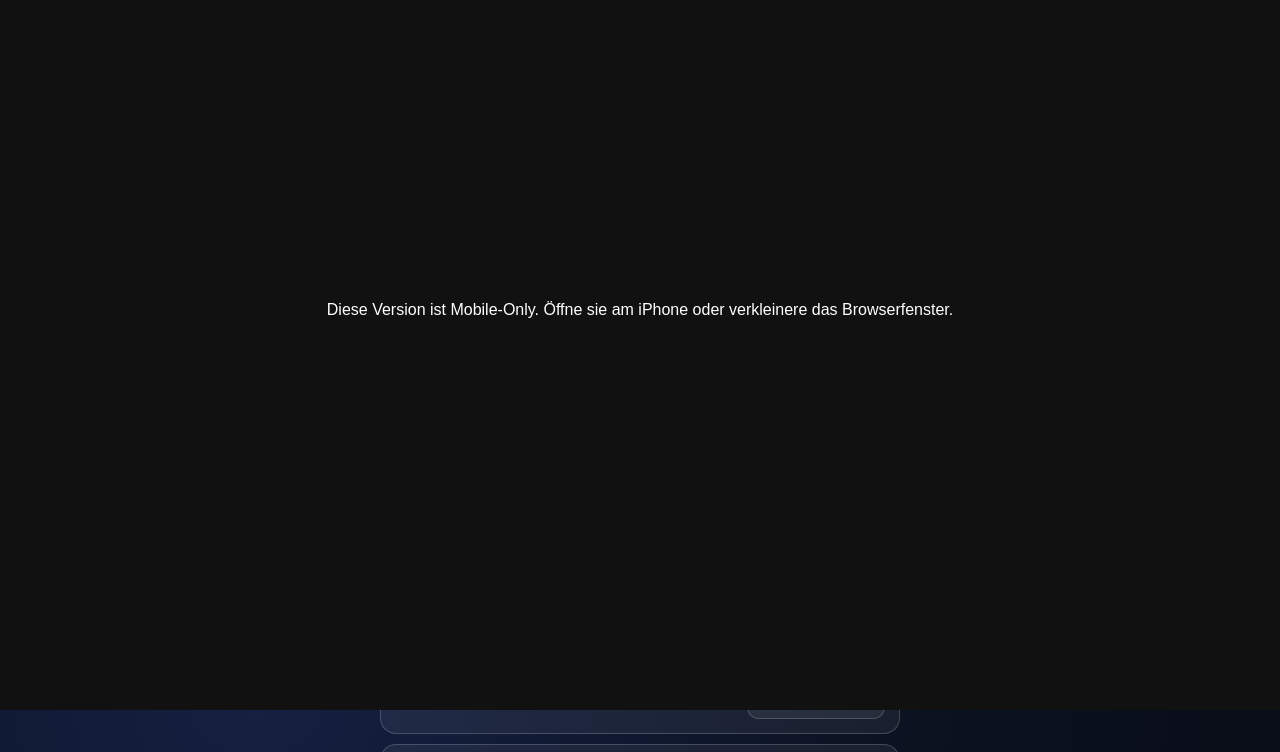
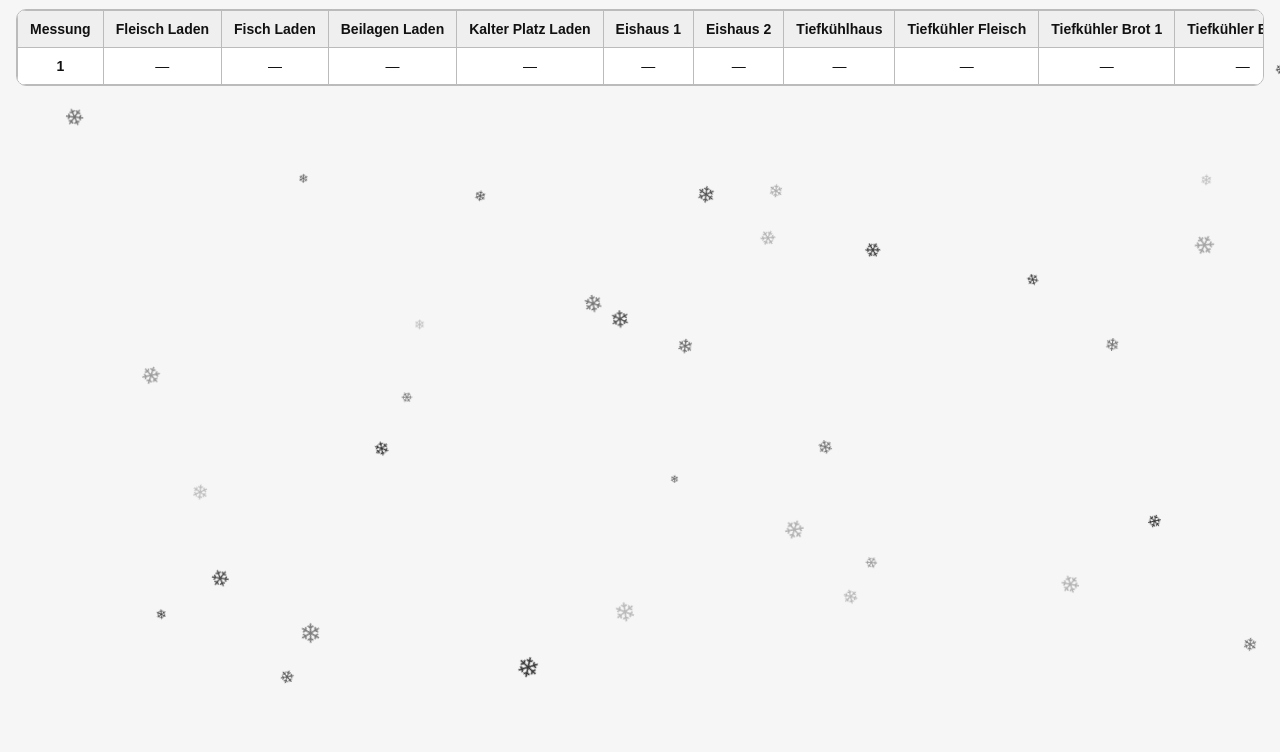
Before and after one commit to Rohmpa/temperatur-app, a plain HTML site: page index.html in a window 1280 px wide. Shown: the part 90-842 px from the top of the page. After the commit the page ends 800 px from the top, so only its background shows below. Drawn offline with nearby package versions, Linux system fonts and the light colour scheme.

Commit message:
Refactor index.html for temperature measurement app

```diff
--- a/index.html
+++ b/index.html
@@ -2,232 +2,121 @@
 <html lang="de">
 <head>
   <meta charset="utf-8" />
-  <meta name="viewport" content="width=device-width, initial-scale=1, viewport-fit=cover" />
-  <title>Temperatur Mobile</title>
+  <meta name="viewport" content="width=device-width, initial-scale=1" />
+  <title>Temperatur-Tabelle</title>
 
-  <!-- p5.js nur für random() -->
+  <!-- p5.js via CDN (Internet nötig) -->
   <script src="https://cdn.jsdelivr.net/npm/p5@1.9.4/lib/p5.min.js"></script>
 
   <style>
-    :root {
-      --bg: #0b1220;
-      --card: rgba(255,255,255,0.08);
-      --card2: rgba(255,255,255,0.10);
-      --border: rgba(255,255,255,0.18);
-      --text: rgba(255,255,255,0.92);
-      --muted: rgba(255,255,255,0.70);
-      --accent: rgba(255,255,255,0.14);
-      --good: rgba(120, 255, 160, 0.22);
-      --bad: rgba(255, 120, 120, 0.22);
-    }
-
-    /* Mobile-only: Seite verstecken auf großen Screens */
-    @media (min-width: 900px) {
-      body::before {
-        content: "Diese Version ist Mobile-Only. Öffne sie am iPhone oder verkleinere das Browserfenster.";
-        position: fixed;
-        inset: 0;
-        display: grid;
-        place-items: center;
-        text-align: center;
-        padding: 32px;
-        background: #111;
-        color: #fff;
-        font-family: Arial, sans-serif;
-        z-index: 9999;
-      }
-    }
-
-    html, body {
-      height: 100%;
-    }
-
     body {
-      margin: 0;
-      font-family: -apple-system, BlinkMacSystemFont, "Segoe UI", Arial, sans-serif;
-      background: radial-gradient(1200px 800px at 20% 0%, #152042 0%, var(--bg) 55%, #070b14 100%);
-      color: var(--text);
+      font-family: Arial, sans-serif;
+      margin: 16px;
+      background: #f6f6f6;
+      color: #111;
       overflow-x: hidden;
     }
 
-    /* Schneeflocken Layer */
+    /* --- Schneeflocken Layer --- */
     #snow {
       position: fixed;
       inset: 0;
-      pointer-events: none;
-      z-index: 0;
+      pointer-events: none;  /* klickt nicht in den UI rein */
+      z-index: 0;            /* hinter Content */
       overflow: hidden;
     }
     .flake {
       position: absolute;
-      top: -24px;
+      top: -20px;
+      font-size: 14px;
       opacity: 0.8;
+      filter: blur(0.2px);
       animation-name: fall;
       animation-timing-function: linear;
       animation-iteration-count: infinite;
-      will-change: transform;
-      text-shadow: 0 2px 10px rgba(0,0,0,0.25);
     }
     @keyframes fall {
-      0%   { transform: translate3d(0, -40px, 0) rotate(0deg); }
+      0%   { transform: translate3d(0, -30px, 0) rotate(0deg); }
       100% { transform: translate3d(0, 110vh, 0) rotate(360deg); }
     }
 
-    .app {
+    /* Content nach vorne */
+    .content {
       position: relative;
       z-index: 1;
-      padding: 16px 16px 28px;
-      padding-bottom: calc(28px + env(safe-area-inset-bottom));
-      max-width: 520px;
-      margin: 0 auto;
     }
 
-    .top {
+    h1 { font-size: 18px; margin: 0 0 12px 0; }
+    .bar {
       display: flex;
-      flex-direction: column;
       gap: 12px;
-      margin-bottom: 14px;
+      align-items: center;
+      flex-wrap: wrap;
+      margin-bottom: 12px;
     }
-
-    .titleRow {
-      display: flex;
-      justify-content: space-between;
-      align-items: flex-start;
-      gap: 12px;
+    button {
+      padding: 10px 14px;
+      border: 1px solid #000;
+      border-radius: 10px;
+      background: #e0e0e0;
+      font-size: 14px;
     }
-
-    h1 {
-      font-size: 20px;
-      margin: 0;
-      letter-spacing: 0.2px;
+    button:active { transform: scale(0.98); }
+    .wrap {
+      overflow-x: auto;
+      border: 1px solid #bbb;
+      border-radius: 10px;
+      background: #fff;
     }
-
-    .subtitle {
-      font-size: 12px;
-      color: var(--muted);
-      margin-top: 4px;
-      line-height: 1.35;
+    table {
+      border-collapse: collapse;
+      min-width: 1200px; /* iPhone: horizontal scroll */
+      width: max-content;
     }
-
-    .pill {
-      font-size: 12px;
-      padding: 8px 10px;
-      border: 1px solid var(--border);
-      border-radius: 999px;
-      background: rgba(255,255,255,0.06);
-      color: var(--muted);
+    th, td {
+      border: 1px solid #bbb;
+      padding: 10px 12px;
+      text-align: center;
       white-space: nowrap;
+      font-size: 14px;
     }
-
-    .btn {
-      width: 100%;
-      padding: 14px 14px;
-      font-size: 16px;
-      border-radius: 14px;
-      border: 1px solid var(--border);
-      background: linear-gradient(180deg, rgba(255,255,255,0.18), rgba(255,255,255,0.10));
-      color: var(--text);
-      font-weight: 600;
-      letter-spacing: 0.2px;
-      box-shadow: 0 8px 24px rgba(0,0,0,0.25);
+    th {
+      position: sticky;
+      top: 0;
+      background: #efefef;
+      z-index: 1;
     }
-    .btn:active { transform: scale(0.99); }
-
-    .grid {
-      display: grid;
-      gap: 10px;
-      margin-top: 12px;
+    td:first-child, th:first-child {
+      position: sticky;
+      left: 0;
+      background: #fff;
+      z-index: 2;
+      font-weight: bold;
     }
-
-    .card {
-      border: 1px solid var(--border);
-      border-radius: 16px;
-      background: rgba(255,255,255,0.06);
-      overflow: hidden;
-    }
-
-    .cardInner {
-      display: flex;
-      align-items: center;
-      justify-content: space-between;
-      gap: 12px;
-      padding: 14px 14px;
-    }
-
-    .place {
-      font-size: 14px;
-      color: var(--text);
-      font-weight: 600;
-      line-height: 1.25;
-    }
-
-    .range {
-      font-size: 12px;
-      color: var(--muted);
-      margin-top: 4px;
-    }
-
-    .valueBox {
-      min-width: 112px;
-      text-align: right;
-      padding: 10px 12px;
-      border-radius: 12px;
-      border: 1px solid var(--border);
-      background: rgba(255,255,255,0.06);
-      font-variant-numeric: tabular-nums;
-    }
-
-    .value {
-      font-size: 18px;
-      font-weight: 800;
-      letter-spacing: 0.2px;
-    }
-
-    .unit {
-      font-size: 12px;
-      color: var(--muted);
-      margin-top: 2px;
-    }
-
-    .statusGood { background: var(--good); }
-    .statusBad  { background: var(--bad); }
-
-    .footerHint {
-      margin-top: 14px;
-      font-size: 12px;
-      color: var(--muted);
-      line-height: 1.35;
-      opacity: 0.9;
-    }
+    th:first-child { background: #efefef; }
+    .hint { font-size: 12px; opacity: 0.75; }
   </style>
 </head>
 
 <body>
+  <!-- Schneeflocken -->
   <div id="snow"></div>
 
-  <div class="app">
-    <div class="top">
-      <div class="titleRow">
-        <div>
-          <h1>Temperatur Messung</h1>
-          <div class="subtitle">Mobile Ansicht • 1 Messzeile • Button überschreibt Werte</div>
-        </div>
-        <div class="pill" id="lastTime">—</div>
-      </div>
+  <div class="content">
+    <h1>Temperatur-Tabelle</h1>
 
-      <button class="btn" id="genBtn">Neue Messung</button>
+    <div class="bar">
+      <button id="genBtn">Neue Messung</button>
+      <div class="hint">Hinweis: Am iPhone seitlich wischen, um alle Spalten zu sehen.</div>
     </div>
 
-    <div class="grid" id="cards"></div>
-
-    <div class="footerHint">
-      Tipp: Wenn du das online über GitHub Pages öffnest, kannst du es in Safari über „Teilen → Zum Home-Bildschirm“
-      wie eine App installieren.
+    <div class="wrap">
+      <table id="tempTable"></table>
     </div>
   </div>
 
   <script>
-    // Namen ohne Klammern
+    // Spaltennamen (OHNE Klammern)
     const headers = [
       "Fleisch Laden",
       "Fisch Laden",
@@ -242,124 +131,91 @@
       "Frühstücks Laden"
     ];
 
-    // Bereiche
+    // Bereiche passend zu deinen Klammern
     const tMin = [ 2, 2, 3, 3, 4, 4, -20, -20, -20, -20, -20 ];
     const tMax = [ 4, 4, 5, 5, 7, 7, -16, -16, -16, -16, -16 ];
 
-    // 1 Messung (überschreiben)
+    // genau EINE Messzeile
     let values = new Array(headers.length).fill(null);
 
-    function rangeLabel(i) {
-      return `${tMin[i]} bis ${tMax[i]} °C`;
-    }
+    function buildTable() {
+      const table = document.getElementById("tempTable");
+      table.innerHTML = "";
 
-    function isInRange(i, v) {
-      return v >= tMin[i] && v <= tMax[i];
-    }
+      // Header row
+      const trH = document.createElement("tr");
+      const th0 = document.createElement("th");
+      th0.textContent = "Messung";
+      trH.appendChild(th0);
 
-    function renderCards() {
-      const wrap = document.getElementById("cards");
-      wrap.innerHTML = "";
+      headers.forEach(h => {
+        const th = document.createElement("th");
+        th.textContent = h;
+        trH.appendChild(th);
+      });
+      table.appendChild(trH);
 
-      for (let i = 0; i < headers.length; i++) {
-        const v = values[i];
-        const ok = (v === null) ? null : isInRange(i, v);
+      // Value row
+      const trV = document.createElement("tr");
+      const td0 = document.createElement("td");
+      td0.textContent = "1";
+      trV.appendChild(td0);
 
-        const card = document.createElement("div");
-        card.className = "card";
-
-        const inner = document.createElement("div");
-        inner.className = "cardInner";
-
-        const left = document.createElement("div");
-        const title = document.createElement("div");
-        title.className = "place";
-        title.textContent = headers[i];
-
-        const range = document.createElement("div");
-        range.className = "range";
-        range.textContent = `Sollbereich: ${rangeLabel(i)}`;
-
-        left.appendChild(title);
-        left.appendChild(range);
-
-        const valueBox = document.createElement("div");
-        valueBox.className = "valueBox";
-        if (ok === true) valueBox.classList.add("statusGood");
-        if (ok === false) valueBox.classList.add("statusBad");
-
-        const value = document.createElement("div");
-        value.className = "value";
-        value.textContent = (v === null) ? "—" : v.toFixed(1);
-
-        const unit = document.createElement("div");
-        unit.className = "unit";
-        unit.textContent = "°C";
-
-        valueBox.appendChild(value);
-        valueBox.appendChild(unit);
-
-        inner.appendChild(left);
-        inner.appendChild(valueBox);
-
-        card.appendChild(inner);
-        wrap.appendChild(card);
-      }
+      values.forEach(v => {
+        const td = document.createElement("td");
+        td.textContent = (v === null) ? "—" : `${v.toFixed(1)} °C`;
+        trV.appendChild(td);
+      });
+      table.appendChild(trV);
     }
 
     function newMeasurement() {
       for (let i = 0; i < headers.length; i++) {
-        values[i] = random(tMin[i], tMax[i]); // p5.js random()
+        values[i] = random(tMin[i], tMax[i]); // p5.js random(min, max)
       }
-
-      const now = new Date();
-      const hh = String(now.getHours()).padStart(2, "0");
-      const mm = String(now.getMinutes()).padStart(2, "0");
-      document.getElementById("lastTime").textContent = `Letzte Messung: ${hh}:${mm}`;
-
-      renderCards();
+      buildTable();
     }
 
-    // Schneeflocken: leichtgewichtig & handy-friendly
+    // --- Schneeflocken erzeugen (leichtgewichtig) ---
     function makeSnow(count = 40) {
       const snow = document.getElementById("snow");
       snow.innerHTML = "";
-      const symbols = ["❄", "❅", "✻"];
 
       for (let i = 0; i < count; i++) {
         const flake = document.createElement("div");
         flake.className = "flake";
-        flake.textContent = symbols[Math.floor(Math.random() * symbols.length)];
+        flake.textContent = "❄";
 
-        const startLeft = Math.random() * 100;     // vw
-        const size = 10 + Math.random() * 18;      // px
-        const duration = 6 + Math.random() * 12;   // s
-        const delay = Math.random() * 10;          // s
-        const opacity = 0.15 + Math.random() * 0.7;
+        const startLeft = Math.random() * 100;         // vw
+        const size = 10 + Math.random() * 18;          // px
+        const duration = 6 + Math.random() * 10;       // s
+        const delay = Math.random() * 8;               // s
+        const drift = (Math.random() * 60 - 30);       // px seitlich
+        const opacity = 0.25 + Math.random() * 0.6;
 
         flake.style.left = startLeft + "vw";
         flake.style.fontSize = size + "px";
         flake.style.opacity = opacity;
         flake.style.animationDuration = duration + "s";
-        flake.style.animationDelay = (-delay) + "s";
-
-        // leichter „Wind“
-        const drift = (Math.random() * 80 - 40);
-        flake.style.transform = `translate3d(${drift}px, -40px, 0)`;
+        flake.style.animationDelay = (-delay) + "s";   // startet „mittendrin“
+        flake.style.transform = `translate3d(${drift}px, -30px, 0)`;
 
         snow.appendChild(flake);
       }
     }
 
-    // p5.js init (nur random + noCanvas)
+    // p5.js setup (brauchen wir nur für random())
     function setup() {
-      noCanvas();
-
-      renderCards();
-      makeSnow(42);
+      noCanvas(); // kein Canvas nötig
+      buildTable();
 
       document.getElementById("genBtn").addEventListener("click", newMeasurement);
-      window.addEventListener("resize", () => makeSnow(42));
+
+      // Snow starten (auf Handy nicht zu viel)
+      makeSnow(45);
+
+      // falls Orientation/Resize
+      window.addEventListener("resize", () => makeSnow(45));
     }
   </script>
 </body>
```
